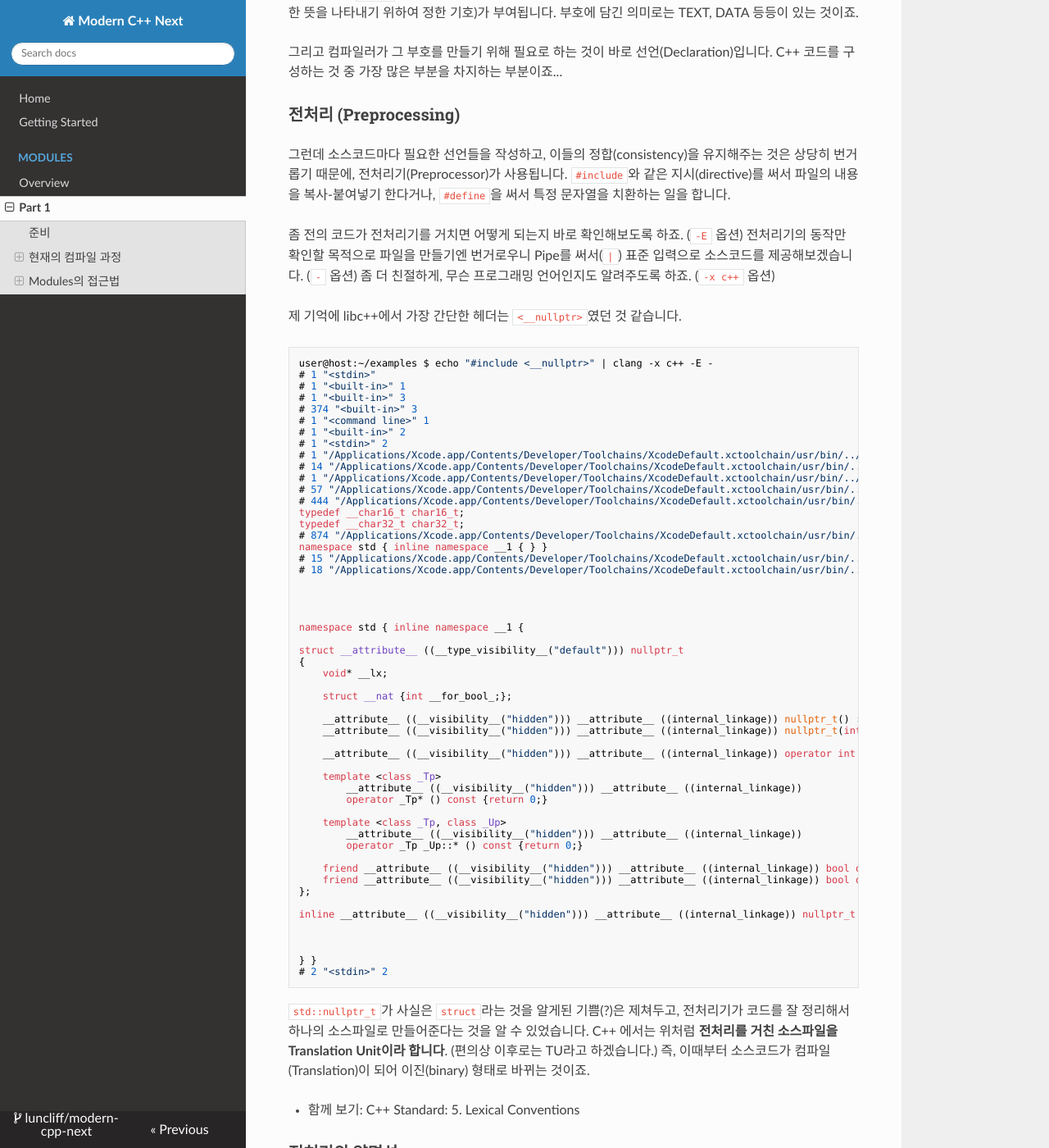
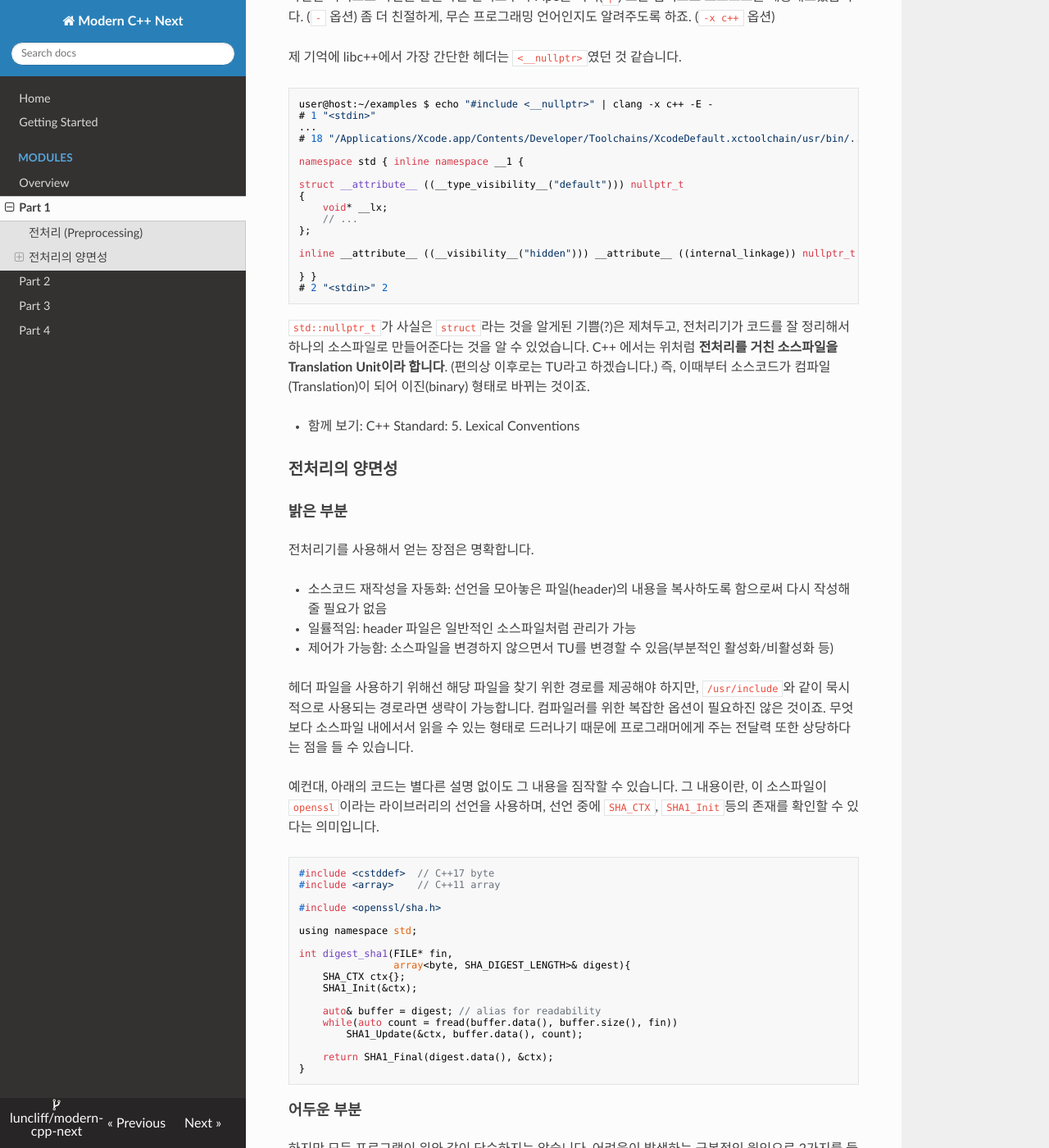
Before and after one commit to utilForever/modern-cpp-next, an MkDocs documentation site: the page built from docs/kor/modules_p1.md, in a window 1280 px wide and 1400 px high, scrolled down 1195 px. Shown: the whole window at 82% size. Built offline with MkDocs 1.6.1, drawn with Linux system fonts in a browser that asks for light colours; nearby versions of some CDN libraries; a script that is not in the unit is left out; some of the changed text lies outside the part shown.

Commit message:
modules: split the contents and add overview
* todo: Global module
* todo: Module partition

````diff
--- a/docs/kor/modules_p1.md
+++ b/docs/kor/modules_p1.md
@@ -1,22 +1,10 @@
-
-# C++ Modules with Clang
-
-아직 C++ Modules의 모든 내용을 시험해볼 수 있는 것은 아니지만, 대략적인 내용을 확인하는 것은 어렵지 않습니다.
-다른 내용에 앞서 Modules를 사용하게 되면 컴파일 과정이 어떻게 바뀌는지를 Clang 컴파일러로 확인해보겠습니다.
-
-### 준비
-
-* Clang 컴파일러 (LLVM 9.0+, AppleClang 11.0+)
-* [GNU Make](https://www.gnu.org/software/make/manual/make.html): http://wiki.kldp.org/KoreanDoc/html/GNU-Make/GNU-Make.html
-
-## 현재의 컴파일 과정
-
-### 워밍업 (Warming up)
+# C++ Modules 에서 해결하려는 문제
 
 지금 설명하는 주제에 관심이 있는 분이라면 이미 알고 계시겠지만, 컴파일 언어인 C++에서 프로그램은 1개 이상의 소스코드 파일로 구성됩니다.
 소스 코드란, 아래와 같이 C++ 문법에 맞춰 작성한 텍스트를 가리키는 것이구요.
 
 ```c++
+/// @file examples/modules_p1_1.cpp
 #include <cstdio>
 
 int main(int argc, char* argv[]){
@@ -26,7 +14,7 @@
 }
 ```
 
-```
+```bash
 clang -std=c++2a ./modules_p0_1.cpp
 ```
 
@@ -70,55 +58,18 @@
 ```
 user@host:~/examples $ echo "#include <__nullptr>" | clang -x c++ -E -
 # 1 "<stdin>"
-# 1 "<built-in>" 1
-# 1 "<built-in>" 3
-# 374 "<built-in>" 3
-# 1 "<command line>" 1
-# 1 "<built-in>" 2
-# 1 "<stdin>" 2
-# 1 "/Applications/Xcode.app/Contents/Developer/Toolchains/XcodeDefault.xctoolchain/usr/bin/../include/c++/v1/__nullptr" 1 3
-# 14 "/Applications/Xcode.app/Contents/Developer/Toolchains/XcodeDefault.xctoolchain/usr/bin/../include/c++/v1/__nullptr" 3
-# 1 "/Applications/Xcode.app/Contents/Developer/Toolchains/XcodeDefault.xctoolchain/usr/bin/../include/c++/v1/__config" 1 3
-# 57 "/Applications/Xcode.app/Contents/Developer/Toolchains/XcodeDefault.xctoolchain/usr/bin/../include/c++/v1/__config" 3
-# 444 "/Applications/Xcode.app/Contents/Developer/Toolchains/XcodeDefault.xctoolchain/usr/bin/../include/c++/v1/__config" 3
-typedef __char16_t char16_t;
-typedef __char32_t char32_t;
-# 874 "/Applications/Xcode.app/Contents/Developer/Toolchains/XcodeDefault.xctoolchain/usr/bin/../include/c++/v1/__config" 3
-namespace std { inline namespace __1 { } }
-# 15 "/Applications/Xcode.app/Contents/Developer/Toolchains/XcodeDefault.xctoolchain/usr/bin/../include/c++/v1/__nullptr" 2 3
+...
 # 18 "/Applications/Xcode.app/Contents/Developer/Toolchains/XcodeDefault.xctoolchain/usr/bin/../include/c++/v1/__nullptr" 3
-
-
-
 
 namespace std { inline namespace __1 {
 
 struct __attribute__ ((__type_visibility__("default"))) nullptr_t
 {
     void* __lx;
-
-    struct __nat {int __for_bool_;};
-
-    __attribute__ ((__visibility__("hidden"))) __attribute__ ((internal_linkage)) nullptr_t() : __lx(0) {}
-    __attribute__ ((__visibility__("hidden"))) __attribute__ ((internal_linkage)) nullptr_t(int __nat::*) : __lx(0) {}
-
-    __attribute__ ((__visibility__("hidden"))) __attribute__ ((internal_linkage)) operator int __nat::*() const {return 0;}
-
-    template <class _Tp>
-        __attribute__ ((__visibility__("hidden"))) __attribute__ ((internal_linkage))
-        operator _Tp* () const {return 0;}
-
-    template <class _Tp, class _Up>
-        __attribute__ ((__visibility__("hidden"))) __attribute__ ((internal_linkage))
-        operator _Tp _Up::* () const {return 0;}
-
-    friend __attribute__ ((__visibility__("hidden"))) __attribute__ ((internal_linkage)) bool operator==(nullptr_t, nullptr_t) {return true;}
-    friend __attribute__ ((__visibility__("hidden"))) __attribute__ ((internal_linkage)) bool operator!=(nullptr_t, nullptr_t) {return false;}
+    // ...
 };
 
 inline __attribute__ ((__visibility__("hidden"))) __attribute__ ((internal_linkage)) nullptr_t __get_nullptr_t() {return nullptr_t(0);}
-
-
 
 } }
 # 2 "<stdin>" 2
@@ -141,14 +92,15 @@
 * 제어가 가능함: 소스파일을 변경하지 않으면서 TU를 변경할 수 있음(부분적인 활성화/비활성화 등)
 
 헤더 파일을 사용하기 위해선 해당 파일을 찾기 위한 경로를 제공해야 하지만, `/usr/include`와 같이 묵시적으로 사용되는 경로라면 생략이 가능합니다. 컴파일러를 위한 복잡한 옵션이 필요하진 않은 것이죠.
+무엇보다 소스파일 내에서서 읽을 수 있는 형태로 드러나기 때문에 프로그래머에게 주는 전달력 또한 상당하다는 점을 들 수 있습니다.
 
-무엇보다 소스파일 내에서서 읽을 수 있는 형태로 드러나기 때문에 프로그래머에게 주는 전달력 또한 상당하다는 점을 들 수 있습니다.
 예컨대, 아래의 코드는 별다른 설명 없이도 그 내용을 짐작할 수 있습니다.
-그 내용이란, 이 소스파일이 `openssl`이라는 라이브러리의 선언을 사용하며, 선언 중에 `SHA_CTX`, `SHA1_Init`등이 있다는 것이죠.
+그 내용이란, 이 소스파일이 `openssl`이라는 라이브러리의 선언을 사용하며, 선언 중에 `SHA_CTX`, `SHA1_Init`등의 존재를 확인할 수 있다는 의미입니다.
 
 ```c++
 #include <cstddef>  // C++17 byte
 #include <array>    // C++11 array
+
 #include <openssl/sha.h>
 
 using namespace std;
@@ -158,7 +110,7 @@
     SHA_CTX ctx{};
     SHA1_Init(&ctx);
 
-    auto& buffer = digest; // simple alias
+    auto& buffer = digest; // alias for readability
     while(auto count = fread(buffer.data(), buffer.size(), fin))
         SHA1_Update(&ctx, buffer.data(), count);
 
@@ -182,31 +134,10 @@
 2. A 헤더에서 `#ifdef` 조건을 사용하고 있었는데,
   새로 B 헤더가 그 앞에 include 되면서 조건이 반전되었다 (false 였다면 true로 변함. 혹은 그 반대)
 
-위 두 상황이 시사하는 점은, 선언을 모아놓은 헤더 파일은 **변경(modification)**될 수 있으며, 이 변경은 전처리기와 같이 **헤더파일에서 제어할 수 없는 요인에 의해 발생할 수 있다**는 것입니다.
+위 두 상황이 시사하는 점은, 선언을 모아놓은 헤더 파일은 **변경될 수 있으며(mutable)**, 이것이 전처리기와 같이 **헤더파일에서 제어할 수 없는 요인에 의해 발생할 수 있다**는 것입니다.
 
 전처리기의 장점을 되짚어보면 C++ 프로젝트의 규모가 커지고 의존성이 복잡해질 수록 이같은 문제로 인한 위험이 더 커진다는 것을 예상할 수 있습니다.
 물론 오늘날 많은 C++ 라이브러리들은 이 문제를 위한 최소한의 방어법을 적용하고 있습니다.
 
-좀 더 보수적으로 전처리기에 의존하고, 매크로 조건이 충돌하거나 의도한 범위를 넘어서 영향을 주지않도록(`#undef`) 설계하며, 미리 정해진 순서로 부분 헤더파일을 include하는 헤더파일을 제공하기도 합니다.
-하지만 전처리기에 의존하는 이상 이런 문제들은 계속 발생할 수 밖에 없기 때문에 한정적입니다.
-
-## Modules의 접근법
-
-### 변경할 수 없는(Immutable) 선언 파일
-
-Modules의 접근법은 이렇습니다.
-**하나의 TU를 미리 컴파일하여, 이로부터 symbol을 얻는다**.
-
-이 방법이 가져오는 효과는 2가지 입니다.
-
-1. 소스 파일을 노출하지 않기 때문에 변경이 불가능하다
-2. 컴파일을 거치기 때문에 **컴파일 시점의 전처리 결과를 반영한다**
-
-TU는 전처리기를 거친 것이라고 서두에서 설명드렸던 것을 기억하시나요?
-결국 전처리 과정에서 (주요 선언을 포함한) 소스코드가 변경될 수 있다는 것.
-변경이 발생하는 것은 미래 시점이기에 제어할 수 없다는 것이
-현재까지의 컴파일 과정에서 문제가 끊이지 않는 원인이라는 것이죠.
-
-선언을 '박제'한다는 점에서 .exp 파일을 떠올리는 분들도 계실 것 같습니다.
-
-> TBA
+매크로를 `constexpr` 혹은 `if constexpr`로 대체하면서 전처리기 의존을 낮추고, 사용하게 되더라도 매크로 조건이 충돌하거나 의도한 범위를 넘어서 영향을 주지않도록(`#undef`) 설계하며, 미리 정해진 순서로 부분 헤더파일을 include하는 헤더파일을 제공하기도 합니다.
+하지만 전처리기에 의존하는 이상 이런 문제들은 계속 발생할 수 밖에 없기 때문에 복잡성은 계속 증가하게 됩니다.
--- a/mkdocs.yml
+++ b/mkdocs.yml
@@ -38,9 +38,9 @@
   - Modules:
       - Overview: kor/modules_p0.md
       - Part 1: kor/modules_p1.md
-      # - Part 2: kor/modules_p2.md
-      # - Part 3: kor/modules_p3.md
-      # - Part 4: kor/modules_p4.md
+      - Part 2: kor/modules_p2.md
+      - Part 3: kor/modules_p3.md
+      - Part 4: kor/modules_p4.md
   # - Concepts:
   #     - Overview: kor/concepts_p0.md
   # - Appendix:
````
Also changed, not shown: docs/kor/modules_p0.md (+50 -6 lines), docs/kor/modules_p2.md (added, +13 -0 lines), docs/kor/modules_p3.md (added, +187 -0 lines), docs/kor/modules_p4.md (added, +32 -0 lines), 11 other files.
